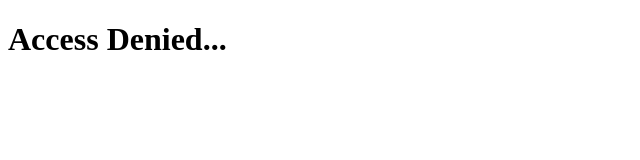
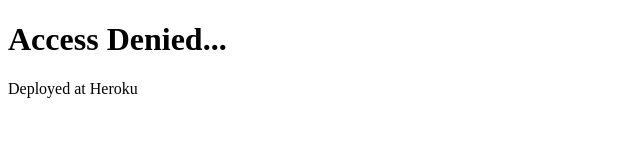
Before and after one commit to Guarito/node-restserver, a website: page public/index.html in a window 1280 px wide. Shown: the whole page, without its empty margins (0-640 px from the left). Drawn offline with Linux system fonts and the light colour scheme.

Commit message:
Probando Auto deploys en Heroku

```diff
--- a/public/index.html
+++ b/public/index.html
@@ -8,5 +8,6 @@
     </head>
     <body>
         <h1>Access Denied...</h1>
+        <footer>Deployed at Heroku</footer>
     </body>
 </html>
```
